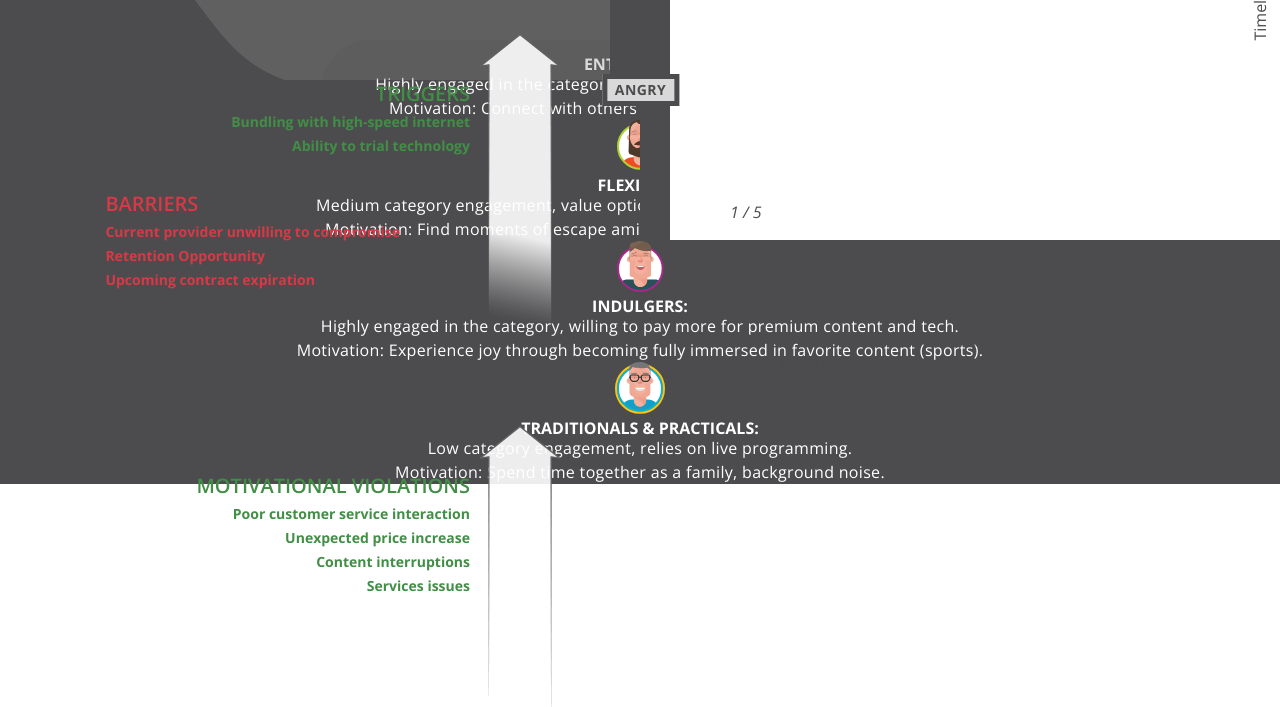
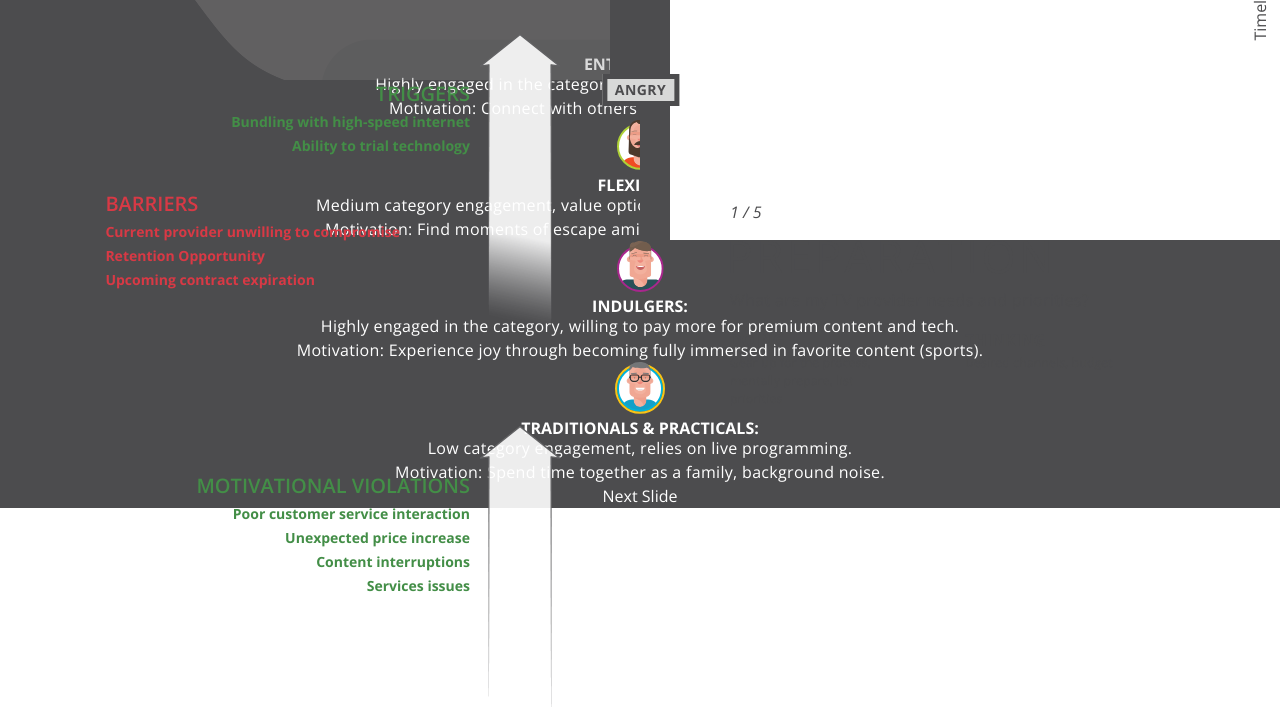
Before and after one commit to EggStrategy/dish-path-purchase, a PHP site: template views/stage-1.php in a window 1280 px wide. Shown: the top 707 px of the page. Run offline with PHP 8.4, Linux system fonts and the light colour scheme; the template is opened without the code that fills it, so the values that code supplies are empty.

Commit message:
Anchor Links / MoveUp js

```diff
--- a/views/bottom.php
+++ b/views/bottom.php
@@ -1,5 +1,5 @@
 
-<section id="bottom" class="bottom section active">
+<section data-anchor="intro" class="bottom section active">
 
   <div data-segment="enthusiasts">
     <div class="icon-enthusiasts"></div>
@@ -29,4 +29,6 @@
     <p>Motivation: Spend time together as a family, background noise.</p>
   </div>
 
+  <span class="slide-up-btn">Next Slide</span>
+
 </section>
--- a/views/stage-1.php
+++ b/views/stage-1.php
@@ -1,5 +1,5 @@
 
-<section id="stage-1" class="stage stage-1 section">
+<section data-anchor="stage1" class="stage stage-1 section">
 
   <div class="stage-left">
 
--- a/views/stage-2.php
+++ b/views/stage-2.php
@@ -1,5 +1,5 @@
 
-<section id="stage-2" class="stage stage-2 section">
+<section data-anchor="stage2" class="stage stage-2 section">
 
   <div class="stage-left">
 
--- a/views/stage-3.php
+++ b/views/stage-3.php
@@ -1,5 +1,5 @@
 
-<section id="stage-3" class="stage stage-3 section">
+<section data-anchor="stage3" class="stage stage-3 section">
 
   <div class="stage-left">
 
--- a/views/stage-4.php
+++ b/views/stage-4.php
@@ -1,5 +1,5 @@
 
-<section id="stage-4" class="stage stage-4 section">
+<section data-anchor="stage4" class="stage stage-4 section">
 
   <div class="stage-left">
 
--- a/views/stage-5.php
+++ b/views/stage-5.php
@@ -1,5 +1,5 @@
 
-<section id="stage-5" class="stage stage-5 section">
+<section data-anchor="stage5" class="stage stage-5 section">
 
   <div class="stage-bg"></div>
 
```
Also changed, not shown: assets/js/scripts.js (+13 -3 lines).
